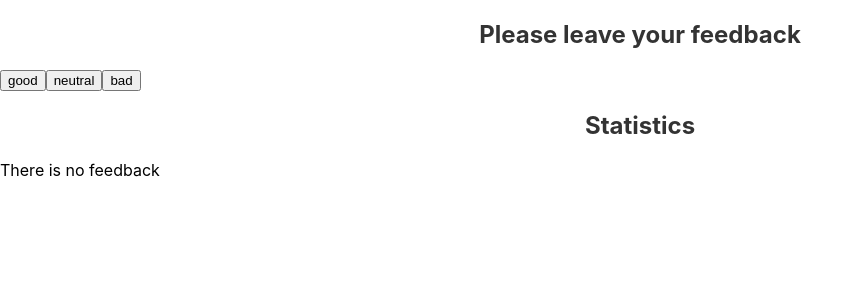
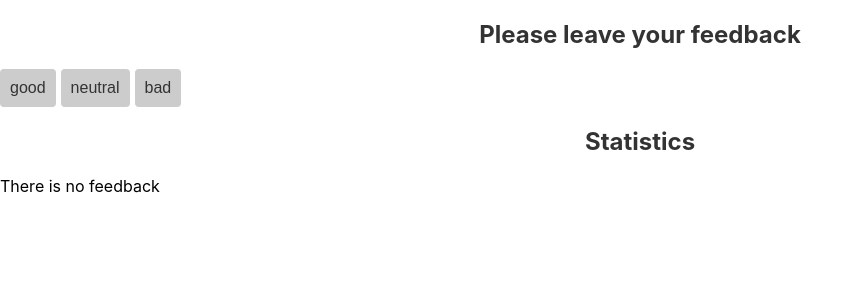
Before and after one commit to Dyhless/react-hw-02-feedback, a React (Create React App) app: page / in a window 1280 px wide. Shown: the top 300 px of the page, without its empty margins (0-864 px from the left). Built offline with nearby package versions, Linux system fonts and the light colour scheme.

Commit message:
Update FeedbackOptions.jsx

```diff
--- a/src/components/FeedbackOptions/FeedbackOptions.jsx
+++ b/src/components/FeedbackOptions/FeedbackOptions.jsx
@@ -1,15 +1,16 @@
 import React from 'react';
 import PropTypes from 'prop-types';
+import { ButtonWrapper, Button } from './FeedbackOptions.styled';
 
 const FeedbackOptions = ({ options, onLeaveFeedback }) => {
   return (
-    <div>
+    <ButtonWrapper>
       {options.map(option => (
-        <button key={option} onClick={() => onLeaveFeedback(option)}>
+        <Button key={option} onClick={() => onLeaveFeedback(option)}>
           {option}
-        </button>
+        </Button>
       ))}
-    </div>
+    </ButtonWrapper>
   );
 };
 
```
